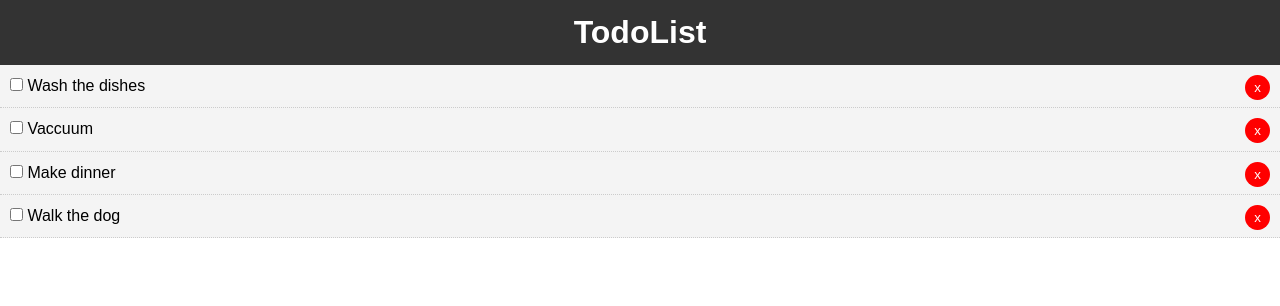
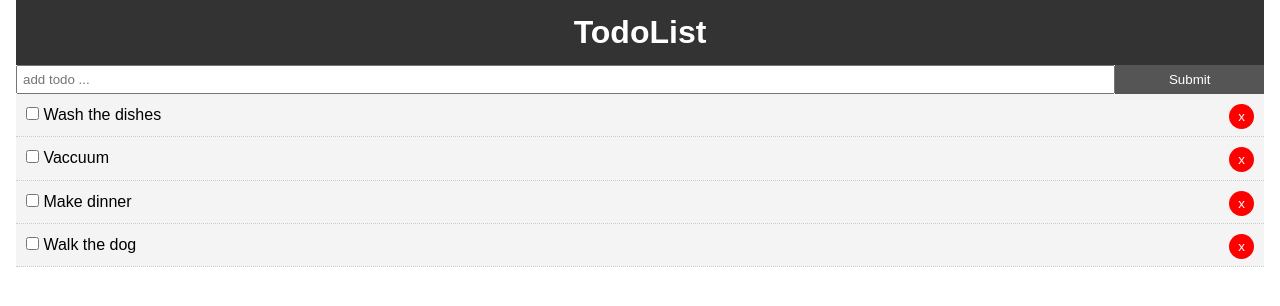
Before and after one commit to AMKRobinson/React-Todo-List, a React (Create React App) app: page / in a window 1280 px wide. Shown: the top 306 px of the page. Built offline with nearby package versions, Linux system fonts and the light colour scheme.

Commit message:
created add todo functionality

```diff
--- a/src/App.css
+++ b/src/App.css
@@ -13,3 +13,20 @@
   color: #333;
   text-decoration: none;
 }
+
+.container {
+  padding: 0 1rem;
+}
+
+.btn {
+  display: inline-block;
+  border: none;
+  background: #555;
+  color: #fff;
+  padding: 7px 20px;
+  cursor: pointer;
+}
+
+.btn:hover {
+  background: #666;
+}
--- a/src/App.js
+++ b/src/App.js
@@ -2,6 +2,7 @@
 import './App.css';
 import Header from './components/layout/header';
 import Todos from './components/Todos';
+import AddTodo from './components/AddTodo';
 
 class App extends Component {
   state = {
@@ -46,12 +47,26 @@
   this.setState({ todos: [...this.state.todos.filter(todo => todo.id !== id)] });
 }
 
+// Add Todo
+
+addTodo = (title) => {
+  const newtodo = {
+    id: 4,
+    title,
+    completed: false
+  }
+  this.setState({ todos: [...this.state.todos, newtodo]})
+}
+
   render () {
     return (
       <div className="App">
-        <Header />
-        <Todos todos={this.state.todos} markComplete={this.markComplete}
-        delTodo={this.delTodo} />
+        <div className="container">
+          <Header />
+          <AddTodo addTodo={this.addTodo} />
+          <Todos todos={this.state.todos} markComplete={this.markComplete}
+            delTodo={this.delTodo} />
+        </div>
       </div>
     );
   }
--- /dev/null
+++ b/src/components/AddTodo.js
@@ -0,0 +1,38 @@
+import React, { Component } from 'react'
+
+export class AddTodo extends Component {
+    state = {
+        title: ''
+    }
+
+    onSubmit = (e) => {
+        e.preventDefault();
+        this.props.addTodo(this.state.title);
+        this.setState({ title: '' });
+    }
+
+    onChange = (e) => this.setState({ [e.target.name]: e.target.value });
+
+    render() {
+        return (
+            <form onSubmit={this.onSubmit} style={{ display: 'flex' }}>
+                <input
+                    type='text'
+                    name='title'
+                    style={{flex: '10', padding: '5px' }}
+                    placeholder= 'add todo ...'
+                    value={this.state.title}
+                    onChange={this.onChange}
+                />
+                <input
+                    type='submit'
+                    value='Submit'
+                    className='btn'
+                    style={{ flex: '1' }}
+                />
+            </form>
+        )
+    }
+}
+
+export default AddTodo
```
